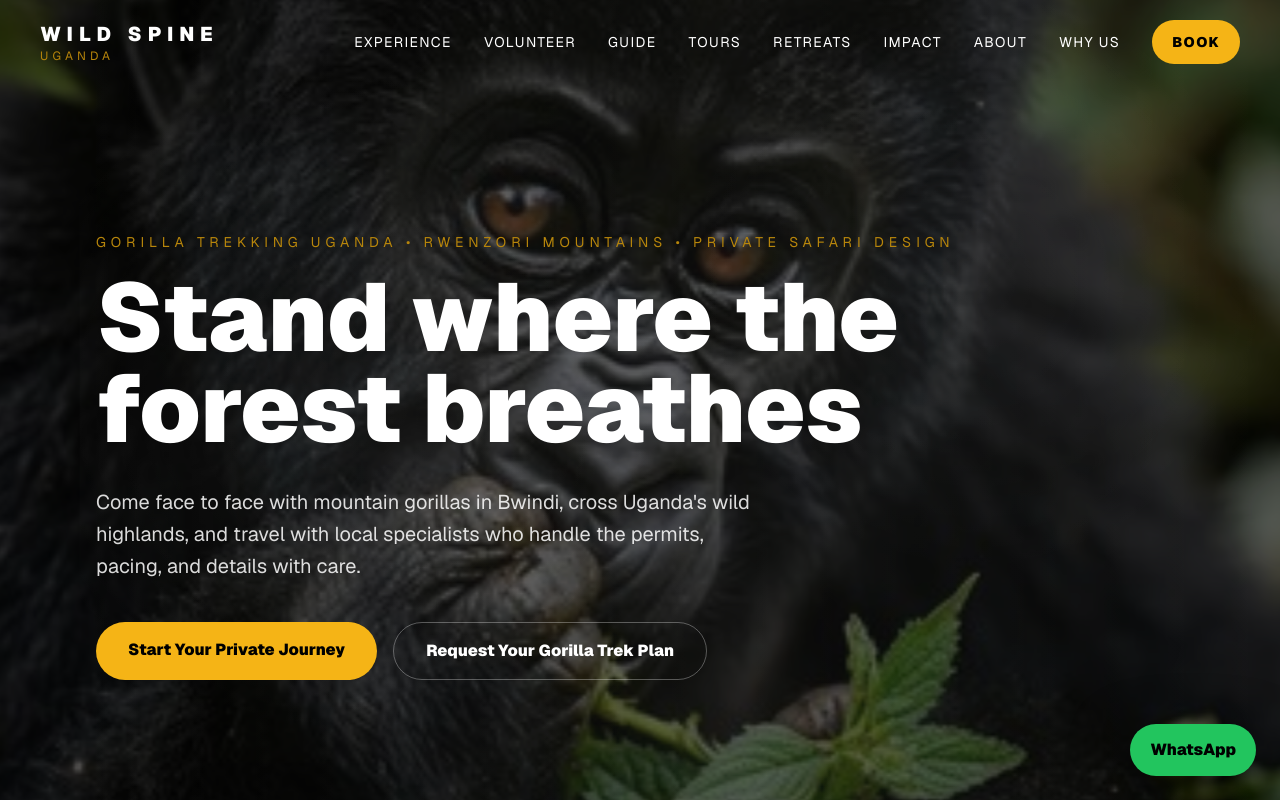
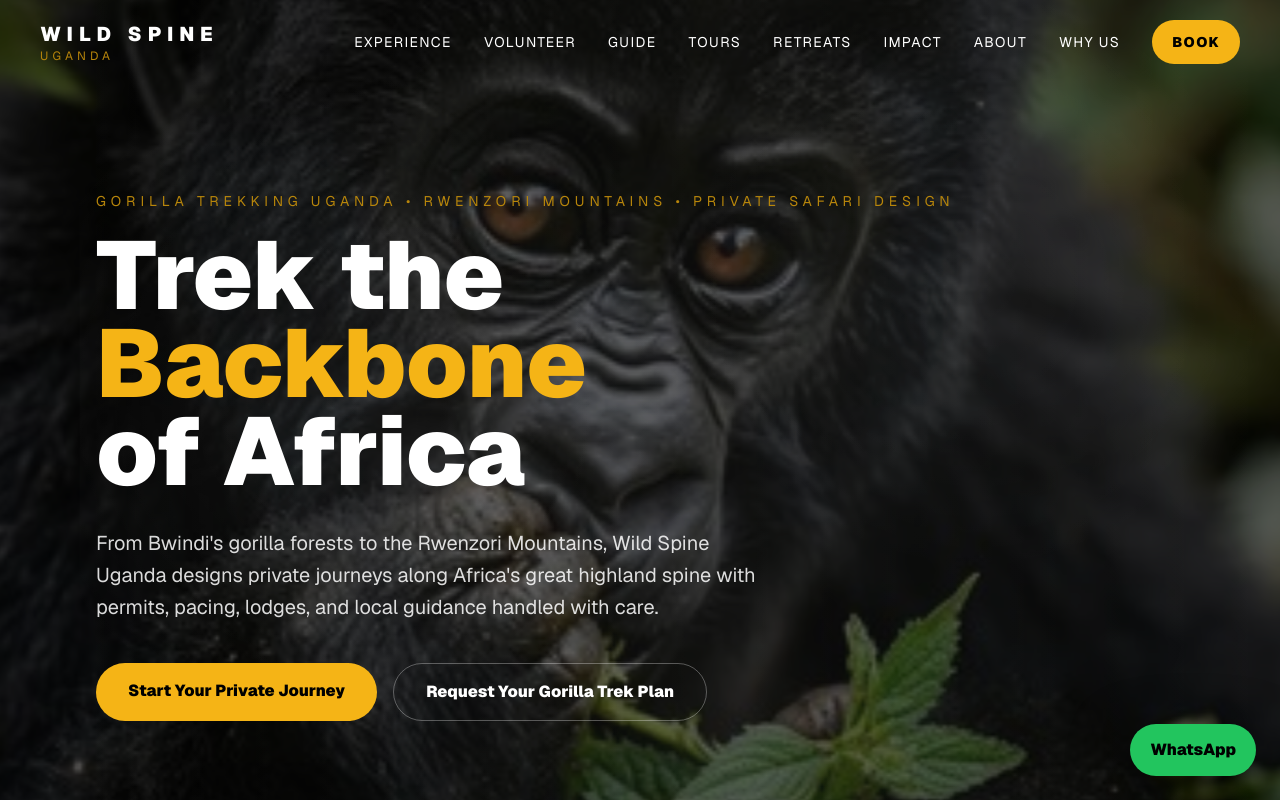
Before and after one commit to Hassan-lab-coder/wild-spine-uganda, a Next.js app: page / in a window 1280 px wide. Shown: the top 800 px of the page. Built offline with nearby package versions, Linux system fonts and the light colour scheme; no server answers.

Commit message:
Refresh homepage hero tagline

```diff
--- a/src/app/page.tsx
+++ b/src/app/page.tsx
@@ -384,13 +384,16 @@ function HomeContent() {
             Gorilla Trekking Uganda • Rwenzori Mountains • Private Safari Design
           </p>
 
-          <h2 className="text-5xl md:text-8xl font-black leading-[0.95] mb-8 text-white">
-            Stand where the <br /> forest breathes
+          <h2 className="text-5xl md:text-8xl font-black leading-[0.92] mb-8 text-white">
+            <span className="block">Trek the </span>
+            <span className="block text-[#f5b416]">Backbone </span>
+            <span className="block">of Africa</span>
           </h2>
 
           <p className="max-w-2xl text-lg md:text-xl text-white/85 mb-10 leading-8">
-            Come face to face with mountain gorillas in Bwindi, cross Uganda&apos;s wild highlands,
-            and travel with local specialists who handle the permits, pacing, and details with care.
+            From Bwindi&apos;s gorilla forests to the Rwenzori Mountains, Wild Spine Uganda designs
+            private journeys along Africa&apos;s great highland spine with permits, pacing, lodges,
+            and local guidance handled with care.
           </p>
 
           <div className="flex flex-col sm:flex-row gap-4">
```
